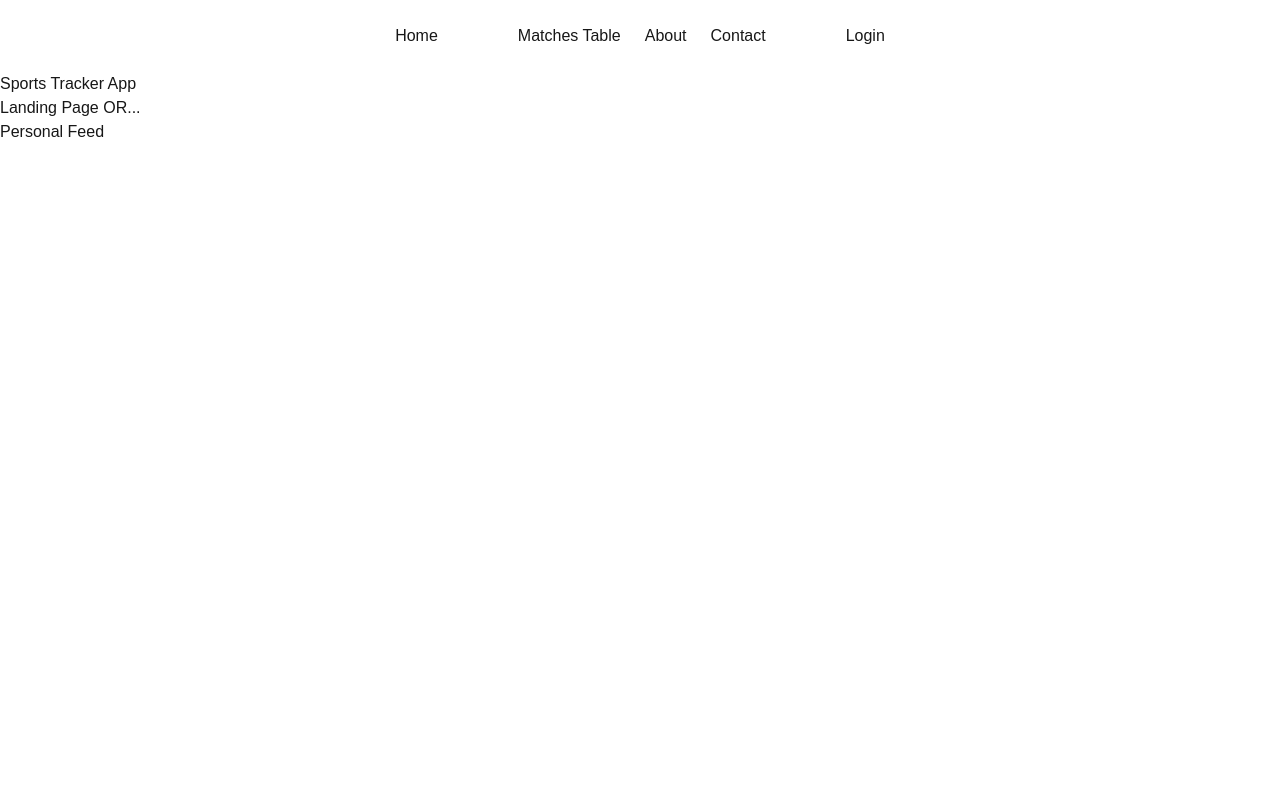
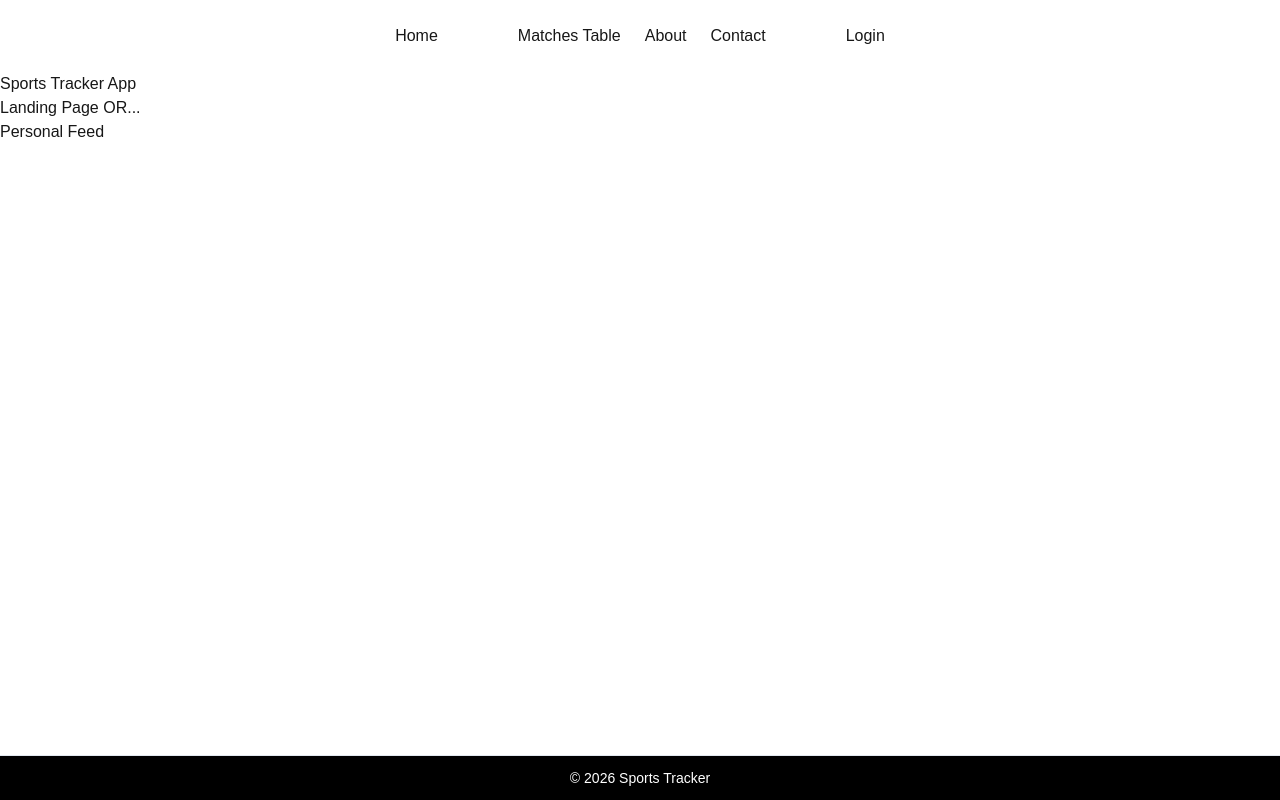
Before and after one commit to brysonmk/sport-tracker, a Next.js app: page / in a window 1280 px wide. Built offline with nearby package versions, Linux system fonts and the light colour scheme.

Commit message:
Implemented footer

```diff
--- /dev/null
+++ b/src/app/components/Footer.tsx
@@ -0,0 +1,7 @@
+export default function Footer () {
+    return (
+        <footer className="fixed bottom-0 left-0 right-0 bg-black border-t border-slate-200 text-center py-3 text-sm text-white">
+            <div>© {new Date().getFullYear()} Sports Tracker</div>
+        </footer>
+    )
+}
--- a/src/app/layout.tsx
+++ b/src/app/layout.tsx
@@ -2,6 +2,8 @@ import type { Metadata } from "next";
 import { Geist, Geist_Mono } from "next/font/google";
 import "./globals.css";
 import Header from "./components/Header";
+import Footer from "./components/Footer";
+
 
 const geistSans = Geist({
   variable: "--font-geist-sans",
@@ -30,6 +32,7 @@ export default function RootLayout({
       >
         <Header />
         {children}
+        <Footer />
       </body>
     </html>
   );
```
